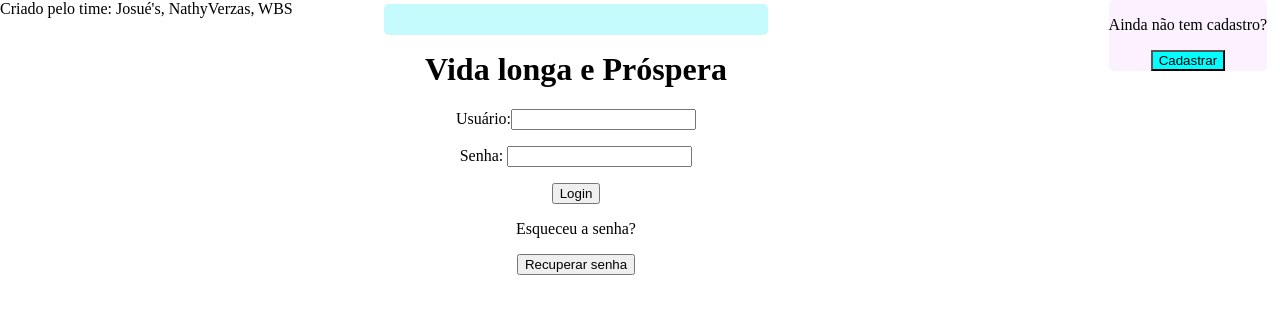
After one commit to wbs2A/BlogSpock, a PHP site: page /View/login.php in a window 1280 px wide. The commit adds this page. Shown: the top 314 px of the page. Run offline with PHP 8.4, Linux system fonts and the light colour scheme.

Commit message:
alterações 20/09
1 -> Foi incrementado ao projeto uma nova estrutura; 2 -> Alterada a classe de Banco de Dados para o padrão Singleton; 3 -> Foi inserido os arquivos a serem incluídos em cada página; e 3 -> Alterados o index e os arquivos de estilo.

```diff
--- /dev/null
+++ b/View/login.php
@@ -0,0 +1,18 @@
+<?php include "../includes/header.php"; ?>
+        <div id="content">
+            <h1> Vida longa e Próspera </h1>
+            <form action="login.php" method="post">
+                <p> Usuário:<input type="text" name="username" required></p>
+                <p> Senha: <input type="password" name="passw" required></p>
+                <input type="submit" value="Login">
+            </form>
+            <p>Esqueceu a senha?</p>
+            <input type="submit" value="Recuperar senha">
+        </div>
+        <div id="cadastro">
+            <p>Ainda não tem cadastro?</p>
+            <form action="cadastro.php">
+                <input type="submit" value="Cadastrar">
+            </form>
+        </div>
+<?php include "../includes/footer.php"; ?>
--- /dev/null
+++ b/includes/footer.php
@@ -0,0 +1,5 @@
+<footer>
+    Criado pelo time: Josué's, NathyVerzas, WBS
+</footer>
+</body>
+</html>
--- /dev/null
+++ b/includes/header.php
@@ -0,0 +1,9 @@
+<!DOCTYPE html>
+<html>
+<head>
+    <meta charset="uft-8">
+    <title> BlogSpock </title>
+    <link rel="stylesheet" href="../src/css/style.css">
+    <?php  ?>
+</head>
+<body>
--- a/index.php
+++ b/index.php
@@ -1,3 +1,7 @@
 <?php
 	$erro = isset($_GET['erro']) ? $_GET['erro'] : 0; /* Erro caso login não for validado */
+    session_start();
+    if(!isset($_COOKIE["BlogSpock"]))
+        setcookie("BlogSpock", "", time()+172800);
+    header("location:View/home.php");
 ?>
--- /dev/null
+++ b/src/css/style.css
@@ -0,0 +1,63 @@
+body{
+    display: block;
+    position: relative;
+    margin: 0 auto;
+    z-index: 0;
+}
+
+body#login::after{
+    background-size: 100% 100%;
+    background-image: url("../../imgs/interns.png");
+    content: "";
+    opacity: 0.4;
+    position: absolute;
+    top: 0;
+    bottom: 0;
+    right: 0;
+    left: 0;
+    z-index: -1;
+}
+
+body#cad::after{
+    background: grey;
+    background-size: 87% 100%;
+    background-image: url("../../imgs/bgCad.png");
+    background-repeat: no-repeat;
+    content: "";
+    opacity: 0.6;
+    position: absolute;
+    top: 0;
+    bottom: 0;
+    right: 0;
+    left: 0;
+    z-index: -1;
+}
+
+#content{
+    display: block;
+    position: absolute;
+    left: 30%;
+    top: 20%;
+    padding-top: 2% ;
+    height: 35%;
+    width: 30%;
+    text-align: center;
+    background: rgba(179,250,252,0.76);
+    opacity: 1;
+    border-radius: 5px;
+}
+
+#cadastro{
+    position: absolute;
+    right: 1%;
+    background: rgba(234,187,255,0.2);
+    text-align: center;
+    border-radius: 5px;
+}
+#cadastro input{
+    background: aqua;
+}
+
+.post{
+
+}
```
Also changed, not shown: Controller/BDClass.class.php (added, +120 -0 lines), Controller/bd.class.php (deleted, +0 -42 lines), Controller/controller.php (+7 -0 lines), View/home.php (added, +30 -0 lines), includes/sidebar.php (added, +7 -0 lines), .htaccess (added), View/view.php (deleted), imgs/bgCad.png (added), imgs/interns.png (added), 1 other file.
